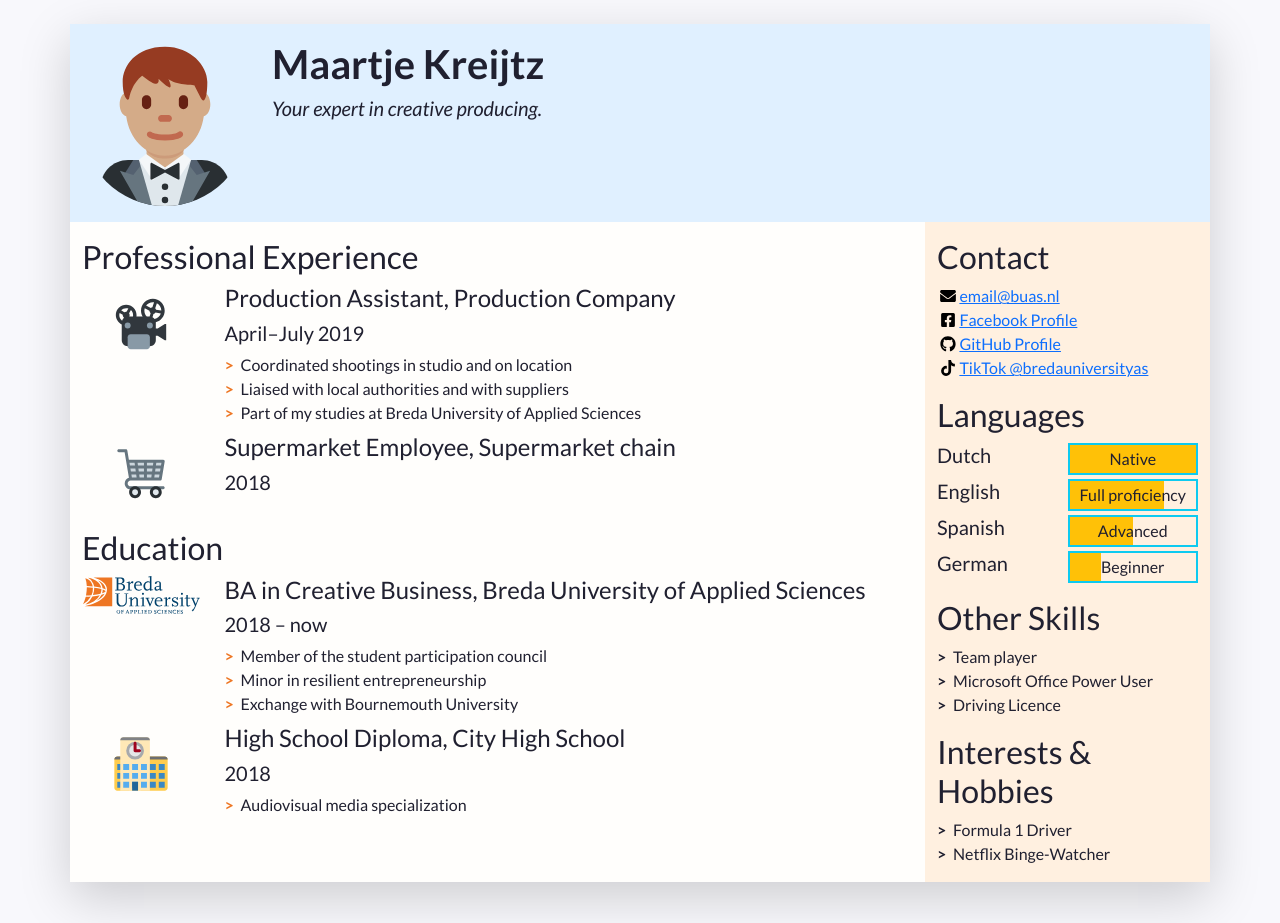
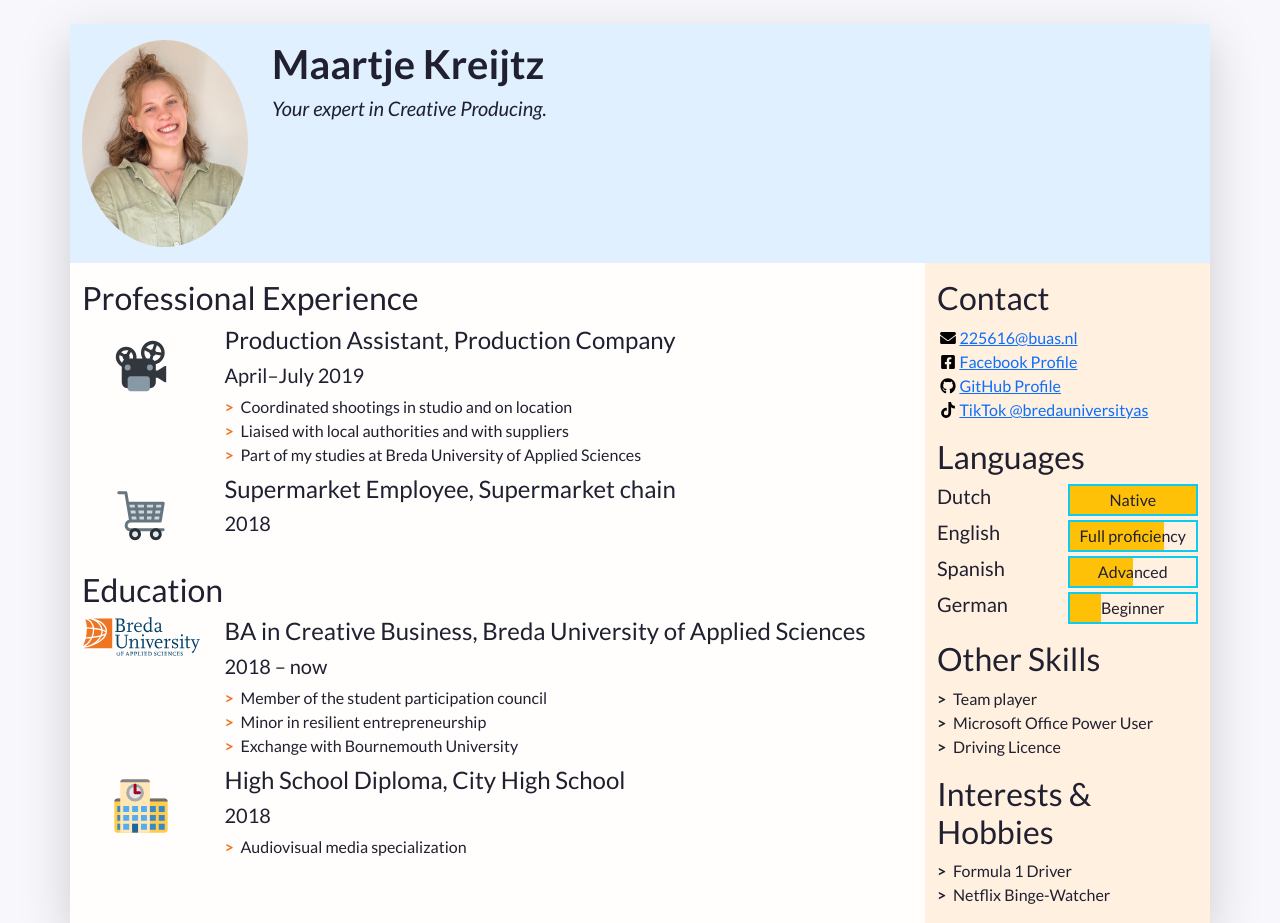
Before and after one commit to Maartje-25/Maartje-Kreijtz, a plain HTML site: page index.html in a window 1280 px wide. Shown: the top 923 px of the page. Drawn offline with nearby package versions, Linux system fonts and the light colour scheme.

Commit message:
picture
changed the profile picture

```diff
--- a/index.html
+++ b/index.html
@@ -43,14 +43,14 @@
             "w-100" makes sure the image takes the full width of the column it's in
             "rounded-circle" cuts a circle around the image
           -->
-          <img class="w-100 rounded-circle my-3" src="images/portrait.svg" alt="Portrait of Firstname Lastname" width="160">
+          <img class="w-100 rounded-circle my-3" src="images/boem copy.jpg" alt="profile picture of Maartje Kreijtz" width="160">
         </div>
         <!--
           A container to wrap around your name and tagline. Full-width at small size, then columns of increasing size.
         -->
         <div class="col-12 col-sm-8 col-md-9 col-lg-10 my-3 header-content">
           <h1 class="fw-bolder">Maartje Kreijtz</h1>
-          <h5 class="fst-italic tagline">Your expert in creative producing.</h5>
+          <h5 class="fst-italic tagline">Your expert in Creative Producing.</h5>
         </div>
       </header>
 
@@ -174,7 +174,7 @@
               <li class="contact-item">
                 <a class="d-flex align-items-center" href="mailto:email@buas.nl" target="_blank">
                   <img class="contact-icon" src="images/icons/envelope.svg" alt="Email">
-                  email@buas.nl
+                  225616@buas.nl
                 </a>
               </li>
               <li class="contact-item">
```
Also changed, not shown: images/boem copy.jpg (added).
